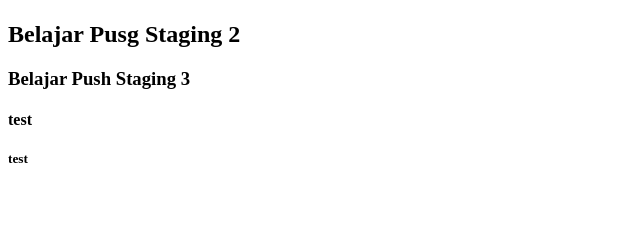
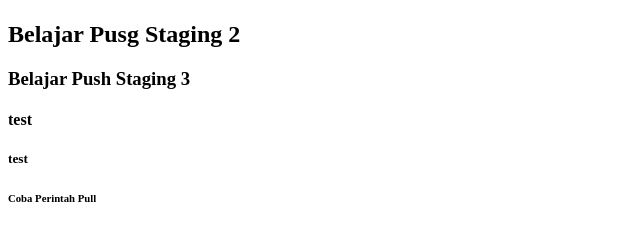
Before and after one commit to victorchristian/belajar-niomic, a plain HTML site: page Header.html in a window 1280 px wide. Shown: the part 59-300 px from the top of the page, without its empty margins (0-640 px from the left). Drawn offline with Linux system fonts and the light colour scheme.

Commit message:
Coba Perintah Pull

```diff
--- a/Header.html
+++ b/Header.html
@@ -10,5 +10,6 @@
     <h3>Belajar Push Staging 3</h3>
     <h4>test</h4>
     <h5>test</h5>
+    <h6>Coba Perintah Pull</h6>
   </body>
 </html>
```
